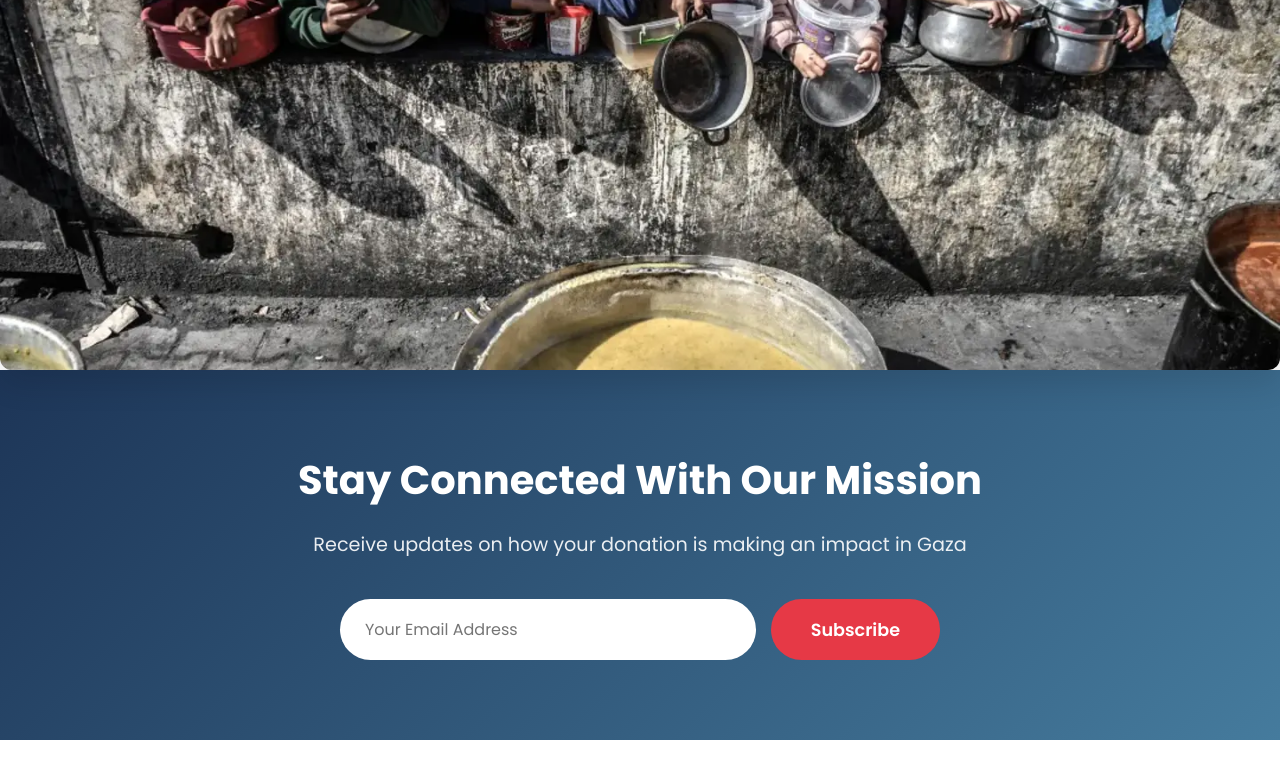
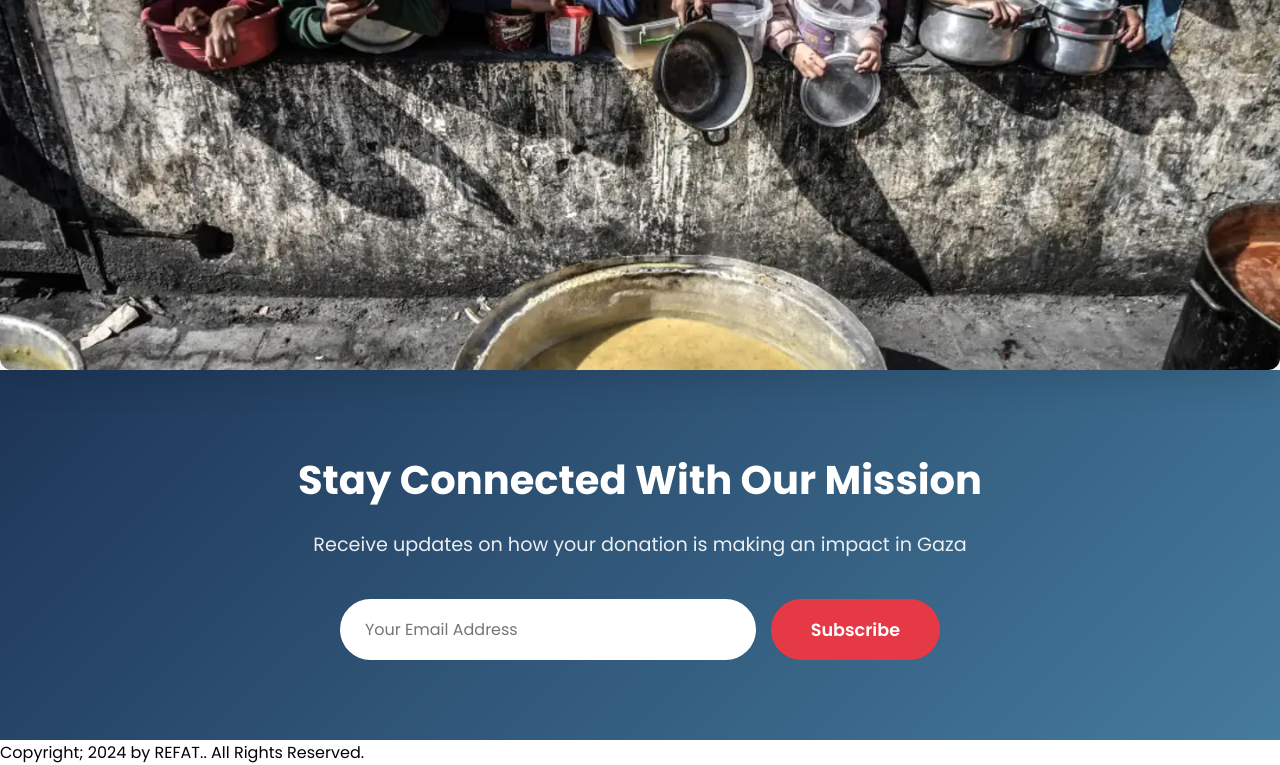
Before and after one commit to refat7321-51/Donation, a plain HTML site: page index.html in a window 1280 px wide. Shown: the part 4447-5212 px from the top of the page. Before the commit the page ends 5187 px from the top, so only its background shows below. Drawn offline with Linux system fonts and the light colour scheme.

Commit message:
Update index.html

```diff
--- a/index.html
+++ b/index.html
@@ -201,6 +201,11 @@
             </div>
         </section>
     </main>
+
+    <footer class="footer">
+        <div class="footer-text">
+          <p>Copyright; 2024 by REFAT.. All Rights Reserved.</p>
+        </div>
 <script>
 document.addEventListener('DOMContentLoaded', () => {
     const options = document.querySelectorAll('.amount-option');
```
